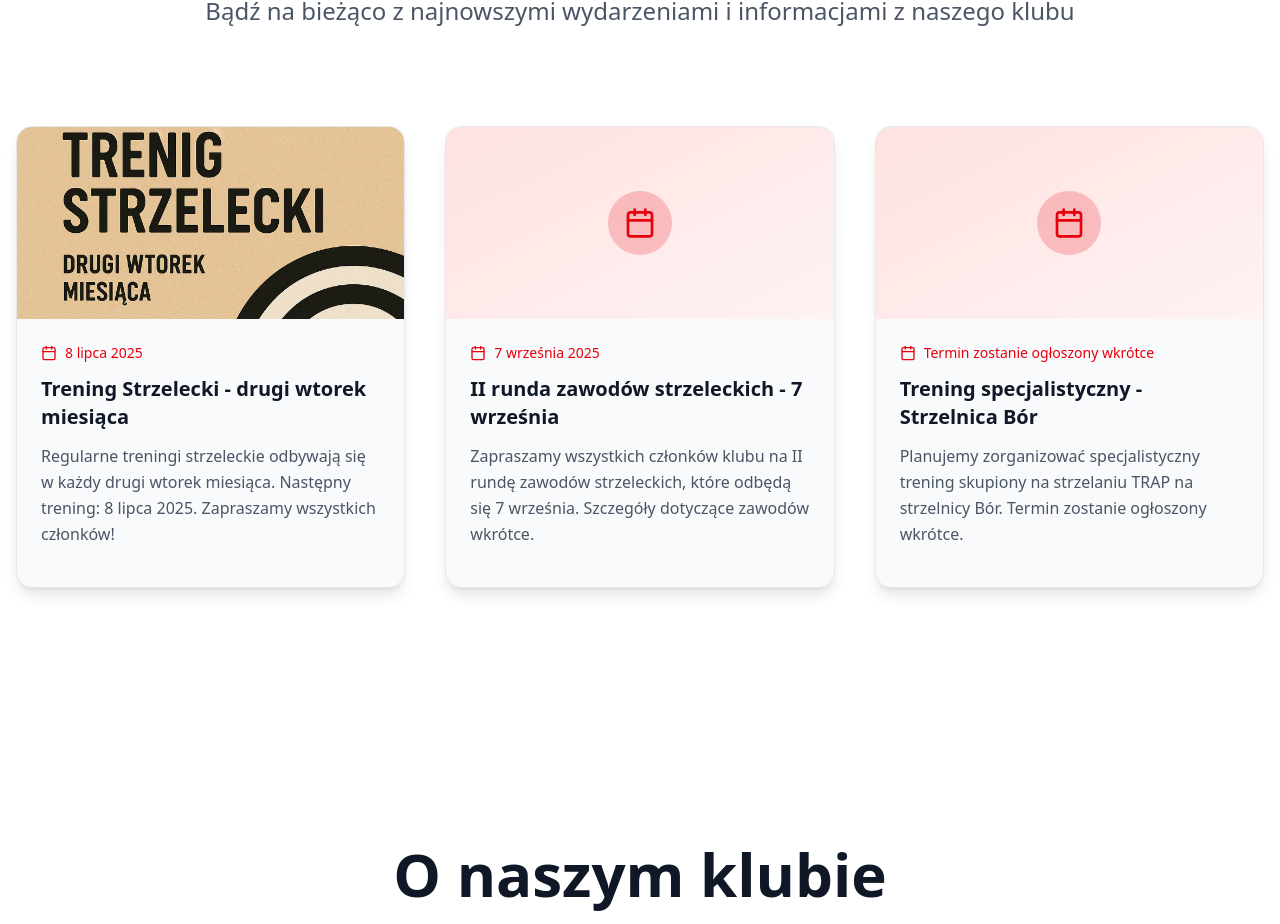
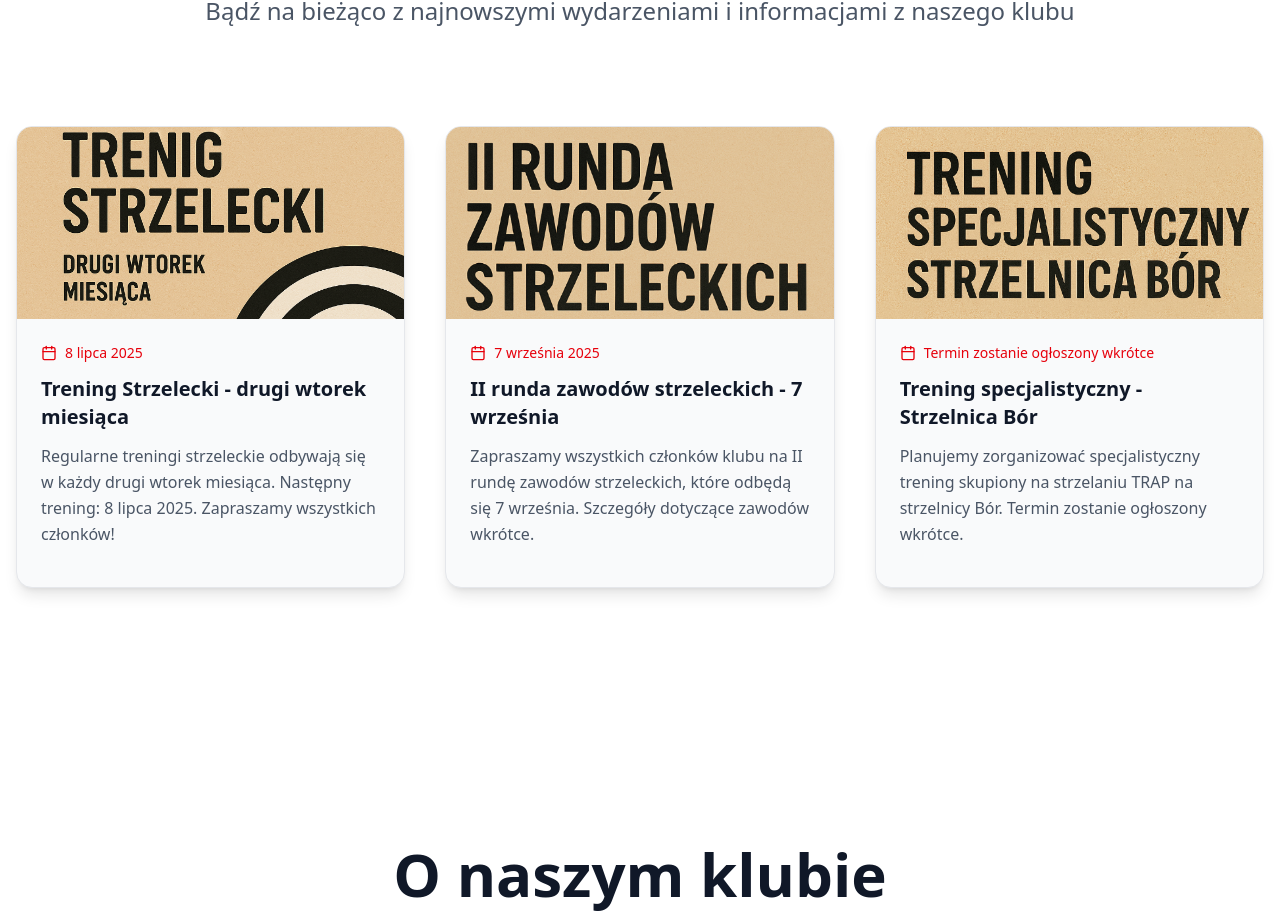
Before and after one commit to Taaxuus/Strzelinca, a Next.js app: page / in a window 1280 px wide. Shown: the part 1075-1999 px from the top of the page. Built offline with nearby package versions, Linux system fonts and the light colour scheme; no server answers.

Commit message:
work on raports

```diff
--- a/components/News.tsx
+++ b/components/News.tsx
@@ -63,7 +63,7 @@ const News = () => {
 				"Zapraszamy wszystkich członków klubu na II rundę zawodów strzeleckich, które odbędą się 7 września. Szczegóły dotyczące zawodów wkrótce.",
 			date: "2025-09-07",
 			views: 89,
-			img: undefined, // Brak obrazu - użyje domyślnej ikony
+			img: "/images/rundaa.png", // Przykładowy obraz treningu
 		},
 		{
 			id: 3,
@@ -72,7 +72,7 @@ const News = () => {
 				"Planujemy zorganizować specjalistyczny trening skupiony na strzelaniu TRAP na strzelnicy Bór. Termin zostanie ogłoszony wkrótce.",
 			date: "wkrótce",
 			views: 67,
-			img: undefined, // Brak obrazu - użyje domyślnej ikony
+			img: "/images/trap.png", // Przykładowy obraz treningu
 		},
 	];
 
```
Also changed, not shown: public/images/rundaa.png (added), public/images/trap.png (added).
